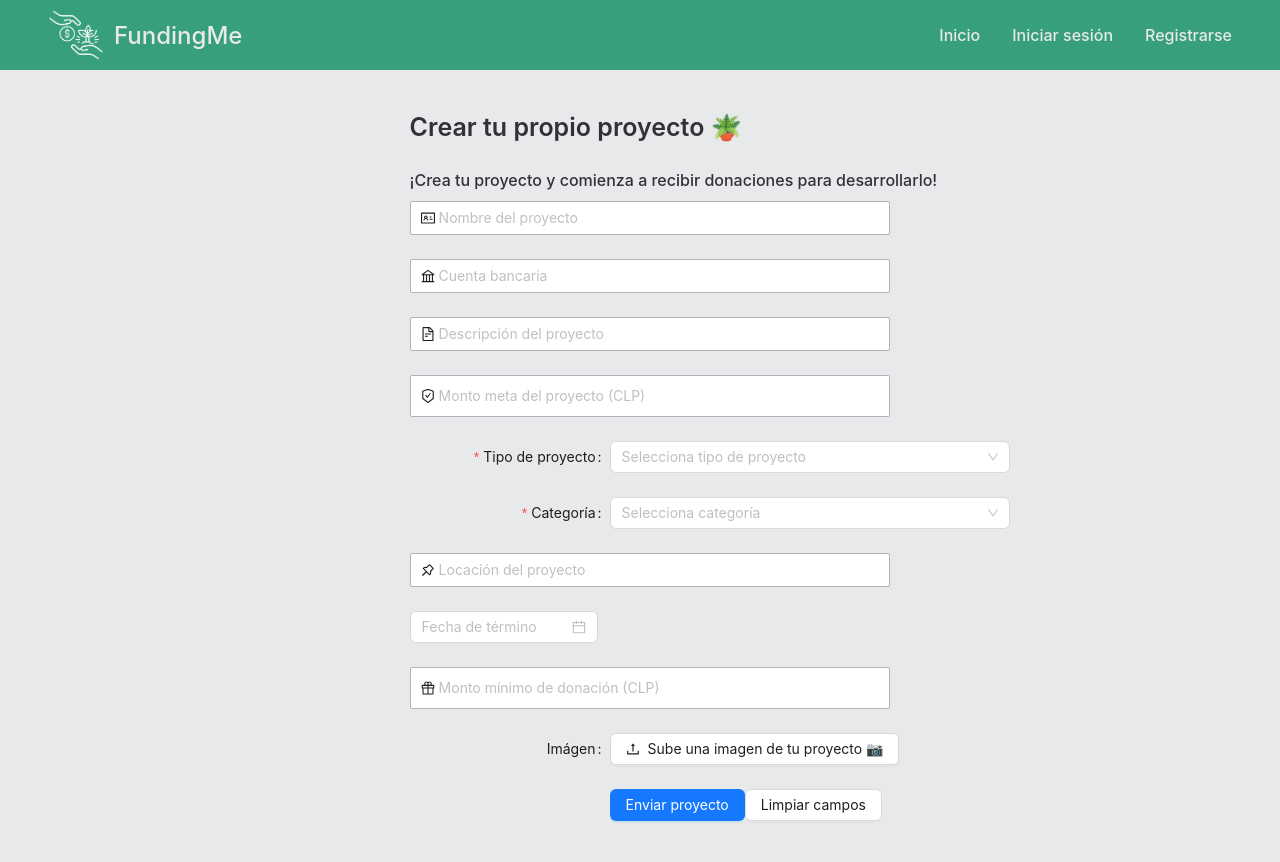
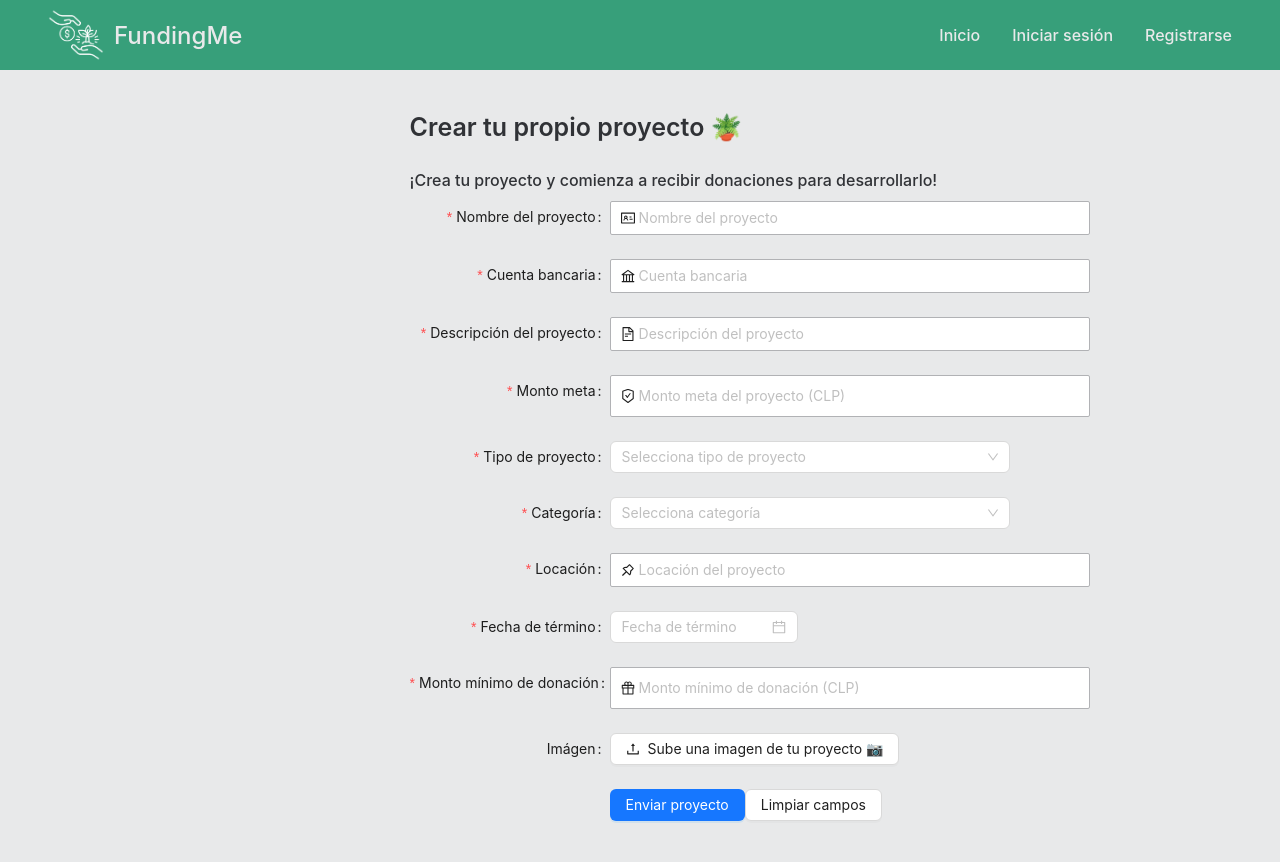
Before and after one commit to felipecs13/FundingMe, a React (Vite) app: page /new in a window 1280 px wide. Shown: the top 862 px of the page. Built offline with nearby package versions, Linux system fonts and the light colour scheme.

Commit message:
test/Unit test forms

```diff
--- a/src/views/NewProject.tsx
+++ b/src/views/NewProject.tsx
@@ -112,6 +112,7 @@ const FormProject = () => {
               <motion.div initial={{ opacity: 0, y: 20 }} animate={{ opacity: 1, y : 0 }} transition={{ duration: 0.5, delay : 0.4 }}>
                 <Form.Item
                   name="name_project"
+                  label="Nombre del proyecto"
                   rules={[{ required: true, message: 'Ingresa el nombre de tu proyecto' }]}
                 >
                   <StyledInput
@@ -124,6 +125,7 @@ const FormProject = () => {
               <motion.div initial={{ opacity: 0, y: 20 }} animate={{ opacity: 1, y : 0 }} transition={{ duration: 0.5, delay : 0.5 }}>
                 <Form.Item
                   name="bank_account"
+                  label="Cuenta bancaria"
                   rules={[{ required: true, message: 'Ingresa tu cuenta bancaria' }]}
                 >
                   <StyledInput
@@ -136,6 +138,7 @@ const FormProject = () => {
               <motion.div initial={{ opacity: 0, y: 20 }} animate={{ opacity: 1, y : 0 }} transition={{ duration: 0.5, delay : 0.6 }}>
                 <Form.Item
                   name="description"
+                  label="Descripción del proyecto"
                   rules={[{ required: true, message: 'Ingresa la descripción de tu proyecto' }]}
                 >
                   <StyledInput
@@ -148,6 +151,7 @@ const FormProject = () => {
               <motion.div initial={{ opacity: 0, y: 20 }} animate={{ opacity: 1, y : 0 }} transition={{ duration: 0.5, delay : 0.7 }}>
                 <Form.Item
                   name="goal_amount"
+                  label="Monto meta"
                   rules={[{ required: true, message: 'Ingresa el monto meta' }]}
                 >
                   <StyledInputNumber
@@ -193,6 +197,7 @@ const FormProject = () => {
               <motion.div initial={{ opacity: 0, y: 20 }} animate={{ opacity: 1, y : 0 }} transition={{ duration: 0.5, delay : 1 }}>
                 <Form.Item
                   name="location"
+                  label="Locación"
                   rules={[{ required: true, message: 'Ingresa la locación del proyecto' }]}
                 >
                   <StyledInput
@@ -205,6 +210,7 @@ const FormProject = () => {
               <motion.div initial={{ opacity: 0, y: 20 }} animate={{ opacity: 1, y : 0 }} transition={{ duration: 0.5, delay : 1 }}>
                 <Form.Item
                   name="end_date"
+                  label="Fecha de término"
                   rules={[{ required: true, message: 'Ingresa la locación del proyecto' }]}
                 >
                   <DatePicker placeholder="Fecha de término" />
@@ -214,6 +220,7 @@ const FormProject = () => {
               <motion.div initial={{ opacity: 0, y: 20 }} animate={{ opacity: 1, y : 0 }} transition={{ duration: 0.5, delay : 1.1 }}>
                 <Form.Item
                   name="minimum_donation"
+                  label="Monto mínimo de donación"
                   rules={[{ required: true, message: 'Ingresa un monto mínimo de donación' }]}
                 >
                   <StyledInputNumber
--- a/src/views/Register.tsx
+++ b/src/views/Register.tsx
@@ -14,6 +14,7 @@ import {
 } from './Login'
 import { Spin } from 'antd'
 import { LoadingContainer } from './Dashboard'
+import { BrowserRouter } from 'react-router-dom'
 
 const Register = () => {
   const [form] = Form.useForm()
@@ -166,8 +167,10 @@ const Register = () => {
             </StyledButton>
           </Form>
           <Footer>
+            <BrowserRouter>
             <div>¿Ya tienes una cuenta? </div>
             <StyledLink to={'/login'}>Ingresa aquí</StyledLink>
+            </BrowserRouter>
           </Footer>
         </FormContainer>
       )}
```
Also changed, not shown: 2 other files (tests, documents, lock files or other folders).
